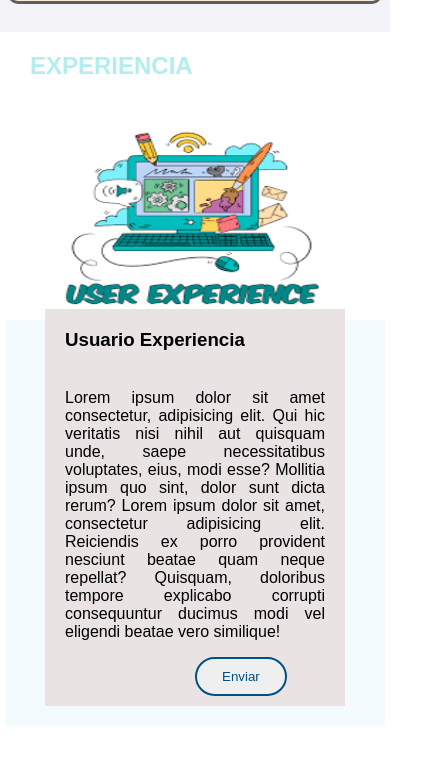
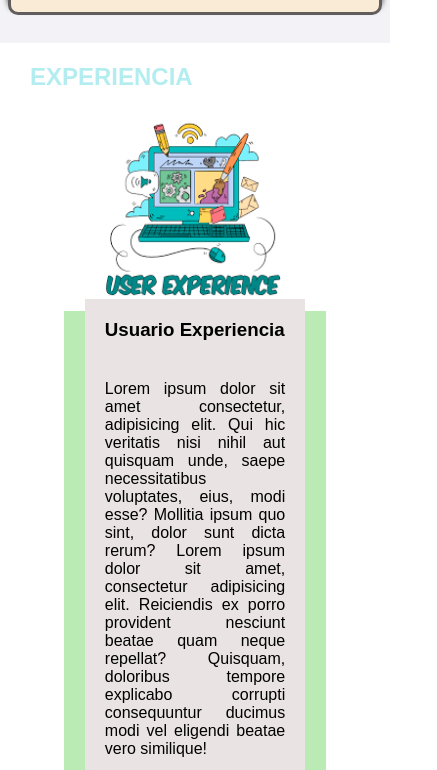
Before and after one commit to carlosjose006/Proyectos-Web---greenBox-Mantis, a plain HTML site: page index.html in a window 390 px wide. Shown: the part 1230-2000 px from the top of the page, 437 px wide, since content can reach past the window. Drawn offline with Linux system fonts and the light colour scheme.

Commit message:
Agregando la reponsividad a la seccion de experiencia

```diff
--- a/css/style.css
+++ b/css/style.css
@@ -95,7 +95,7 @@ ul a:hover {
 }
 
 .proyects {
-    padding: 20px 30px 10px 30px;
+    padding: 0px 1.5rem 0px 1.5rem;
     background-color: rgb(242, 242, 247);
     display: flex;
     flex-wrap: wrap;
@@ -153,22 +153,25 @@ ul a:hover {
 }
 
 .experiences {
-    padding: 0px 30px;
+    padding: 0px 1.5rem;
     display: flex;
     flex-wrap: wrap;
-    justify-content: center;
+    justify-content: space-around;
     /*background-color: rgb(164, 204, 204);*/
 }
 
 .experience {
-    margin: 20px 30px 20px 30px;
-    width: 380px;
-    background-color: #f4fbff;
+    margin: 0px 2% 20px 0px;
+    /*width: 380px;*/
+    width: 48%;
+    overflow: hidden;
+    flex-shrink: 0;
+    background-color: #baebb5;
 }
 
 .experience-container-image {
     margin: 0px;
-    width: inherit;
+    width: 100%;
     height: 200px;
 }
 
@@ -194,7 +197,7 @@ ul a:hover {
     cursor: pointer;
     border-radius: 25px;
     color: #005086;
-    margin: 0px 150px;
+    margin: 0px 110px;
     margin-bottom: 10px;
 }
 
@@ -348,12 +351,14 @@ ul a:hover {
     .proyect {
         display: block;
         font-size: 16px;
+        box-shadow: 0px -8px 8px rgb(49, 48, 48);
     }
     .proyect-left {
         width: auto;
     }
     .proyect-contaneir-image {
         width: auto;
+        padding-left: 0px;
     }
     .proyect-title {
         font-size: 1em;
@@ -372,7 +377,17 @@ ul a:hover {
     }
     .proyect-link {
         font-size: 0.9em;
-        margin: 1em 0em;
+    }
+    .experiences {
+        display: block;
+        padding: 0 9rem;
+    }
+    .experience {
+        width: 100%;
+    }
+    .experience-down {
+        margin-left: 5.3rem;
+        margin-right: 5.3rem;
     }
 }
 
@@ -382,6 +397,7 @@ ul a:hover {
     }
     .proyect {
         font-size: 14px;
+        box-shadow: 0px -6px 6px rgb(49, 48, 48);
     }
     .link {
         padding: 0.5em;
@@ -405,9 +421,25 @@ ul a:hover {
         font-size: 0.9em;
         margin: 1em 0em;
     }
+    .experiences {
+        padding: 0 4rem;
+    }
+    .experience-down {
+        margin-left: 1.3rem;
+        margin-right: 1.3rem;
+    }
 }
 
-@media screen and (max-width:320px) {}
+@media screen and (max-width:320px) {
+    .experiences {
+        padding: 0 1rem;
+        margin: 0;
+    }
+    .experience-down {
+        margin-left: 1.3rem;
+        margin-right: 1.3rem;
+    }
+}
 
 
 /*.flexbox {
```
